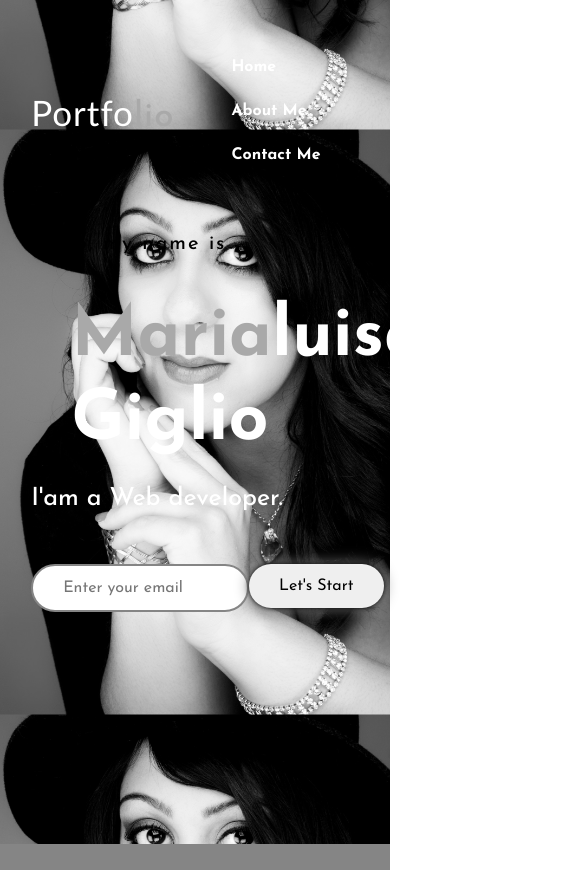
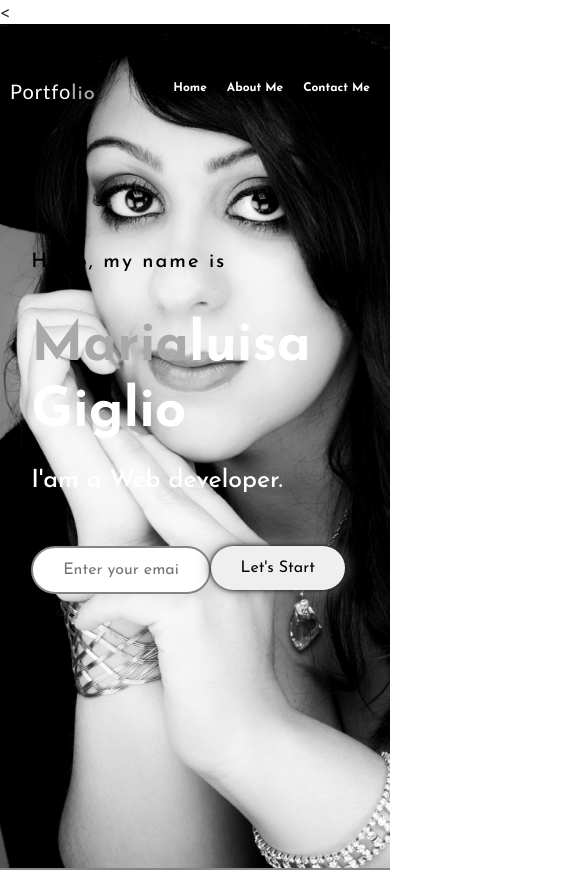
Before and after one commit to Luisa9100/MyPortfolio, a plain HTML site: page index.html in a window 390 px wide. Shown: the top 870 px of the page, 585 px wide, since content can reach past the window. Drawn offline with nearby package versions, Linux system fonts and the light colour scheme.

Commit message:
Add media queries and made responsive for all devices

```diff
--- a/index.html
+++ b/index.html
@@ -1,16 +1,18 @@
 <html>
 
-    <head>
+
+<meta http-equiv="content-type" content="text/html;charset=utf-8" /><
+<head>
         <meta name="viewport" content="width=device-width,initial-scale=1">
     <!-- CSS only -->
-        <link href="https://cdn.jsdelivr.net/npm/bootstrap@5.2.1/dist/css/bootstrap.min.css" rel="stylesheet" integrity="sha384-iYQeCzEYFbKjA/T2uDLTpkwGzCiq6soy8tYaI1GyVh/UjpbCx/TYkiZhlZB6+fzT" crossorigin="anonymous">
+        <link href="../../cdn.jsdelivr.net/npm/bootstrap%405.2.1/dist/css/bootstrap.min.css" rel="stylesheet" integrity="sha384-iYQeCzEYFbKjA/T2uDLTpkwGzCiq6soy8tYaI1GyVh/UjpbCx/TYkiZhlZB6+fzT" crossorigin="anonymous">
         <title>Portfolio Website</title>
         <link rel="stylesheet" type="text/css" href="style.css">
 
-        <link rel="preconnect" href="https://fonts.gstatic.com">
-        <link href="https://fonts.googleapis.com/css2?family=Josefin+Sans:ital,wght@0,100;0,200;0,300;0,400;0,500;0,600;0,700;1,100;1,200;1,300;1,400;1,500;1,600;1,700&display=swap" rel="stylesheet">
+        <link rel="preconnect" href="https://fonts.gstatic.com/">
+        <link href="https://fonts.googleapis.com/css2?family=Josefin+Sans:ital,wght@0,100;0,200;0,300;0,400;0,500;0,600;0,700;1,100;1,200;1,300;1,400;1,500;1,600;1,700&amp;display=swap" rel="stylesheet">
 
-        <link rel="stylesheet" href="https://cdnjs.cloudflare.com/ajax/libs/font-awesome/6.2.0/css/all.min.css" integrity="sha512-xh6O/CkQoPOWDdYTDqeRdPCVd1SpvCA9XXcUnZS2FmJNp1coAFzvtCN9BmamE+4aHK8yyUHUSCcJHgXloTyT2A==" crossorigin="anonymous" referrerpolicy="no-referrer" />
+        <link rel="stylesheet" href="../../cdnjs.cloudflare.com/ajax/libs/font-awesome/6.2.0/css/all.min.css" integrity="sha512-xh6O/CkQoPOWDdYTDqeRdPCVd1SpvCA9XXcUnZS2FmJNp1coAFzvtCN9BmamE+4aHK8yyUHUSCcJHgXloTyT2A==" crossorigin="anonymous" referrerpolicy="no-referrer" />
     </head>
 
 <body>
@@ -86,6 +88,7 @@
         </div>
 
 <!-- JavaScript Bundle with Popper -->
-<script src="https://cdn.jsdelivr.net/npm/bootstrap@5.2.1/dist/js/bootstrap.bundle.min.js" integrity="sha384-u1OknCvxWvY5kfmNBILK2hRnQC3Pr17a+RTT6rIHI7NnikvbZlHgTPOOmMi466C8" crossorigin="anonymous"></script>
+<script src="../../cdn.jsdelivr.net/npm/bootstrap%405.2.1/dist/js/bootstrap.bundle.min.js" integrity="sha384-u1OknCvxWvY5kfmNBILK2hRnQC3Pr17a+RTT6rIHI7NnikvbZlHgTPOOmMi466C8" crossorigin="anonymous"></script>
 </body>
+
 </html>
--- a/style.css
+++ b/style.css
@@ -108,7 +108,7 @@ h4{
 }
 .about-text{
     width: 550px;
-
+padding: 50px 30px;
 }
 .main{
     width: 1130px;;
@@ -201,3 +201,54 @@ footer p:nth-child(1){
     font-weight: bold;
 
 }
+
+@media (max-width:767px){
+.logo{
+    font-size: 20px !important;
+}
+.hero{
+    background-repeat: no-repeat;
+    background-size: cover;
+}
+h1{
+    font-size: 55px !important;
+    margin-left: 0px !important;
+
+}
+nav ul li{
+    padding: 10px 10px !important;
+}
+nav ul li a{
+    font-size: 12px !important;
+   }
+nav{
+    padding-left:10px;
+    padding-right:10px;
+}
+}
+@media (max-width:1024px){
+    .main{
+        display: block !important;
+    }
+    .about img{
+        width: 100% !important;
+        object-fit: contain;
+        height: auto;
+    }
+    .about-text {
+        width: 100% !important;
+        text-align: center !important;
+    }
+    .contact-me p{
+        text-align: center;
+        font-size: 18px;
+    }
+    .newsletter form input:first-child {
+
+        width: 50% !important;
+    }
+    nav ul{
+        display: flex;
+    }
+
+}
```
Also changed, not shown: 1 other file.
